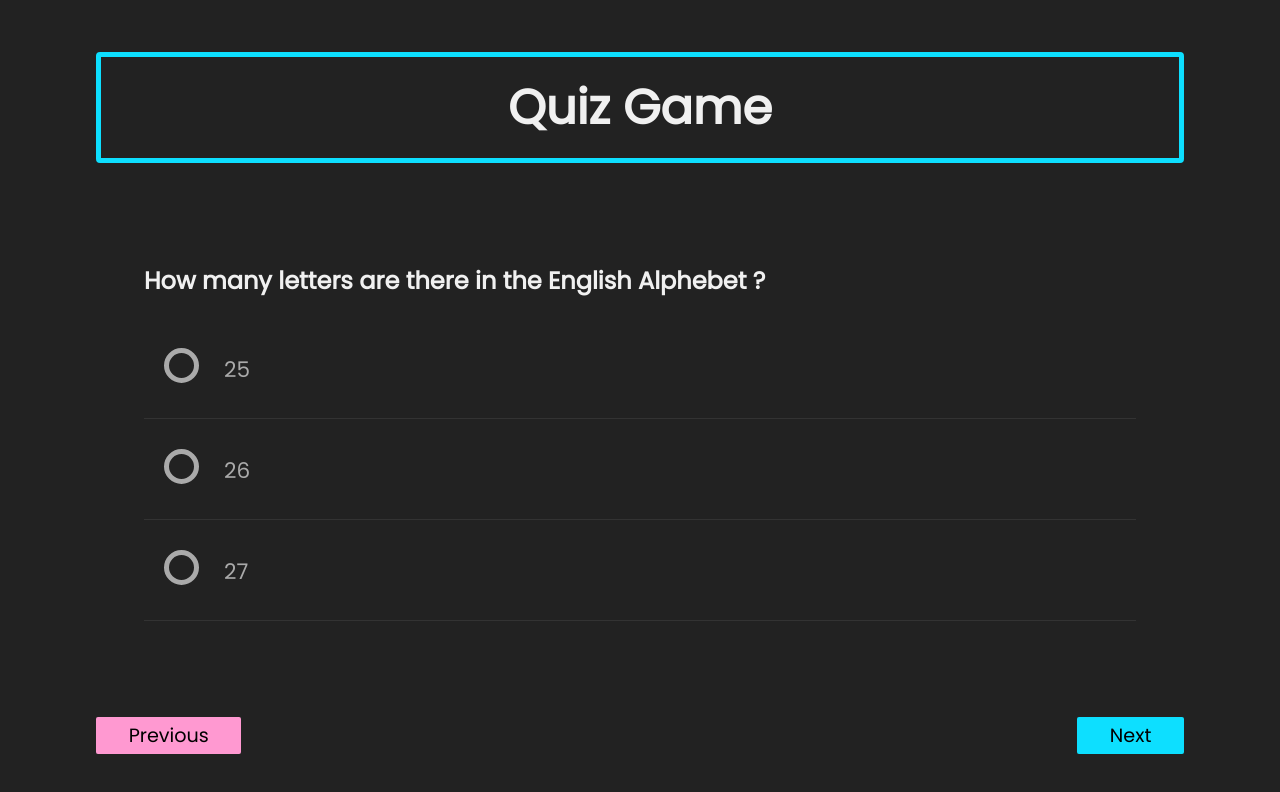
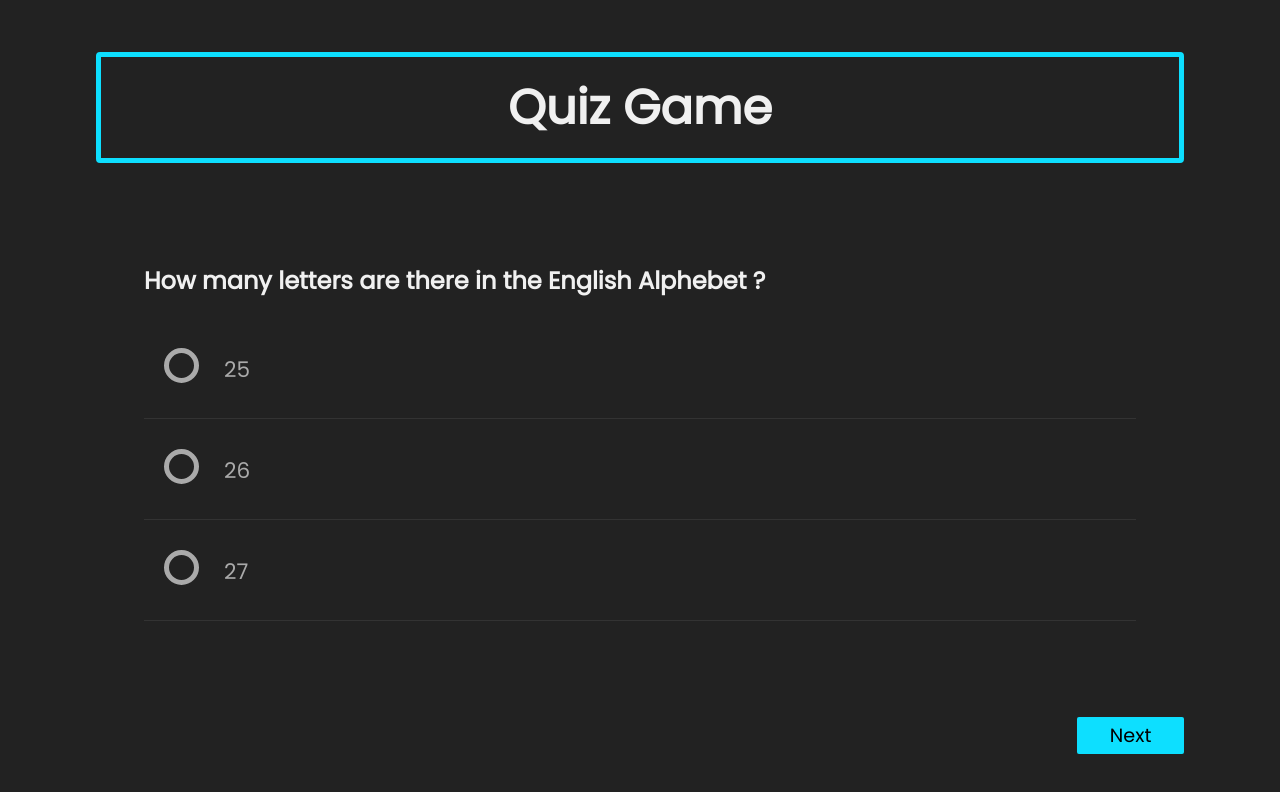
Before and after one commit to JineshiW/Wordverse-SDGP, a React (Create React App) app: page /quiz in a window 1280 px wide. Shown: the top 792 px of the page. Built offline with nearby package versions, Linux system fonts and the light colour scheme.

Commit message:
fixed bug in Previous button in Quiz page

```diff
--- a/src/components/Quiz.js
+++ b/src/components/Quiz.js
@@ -65,7 +65,7 @@ export default function Quiz() {
 
       {/* adding buttons for next and previous */}
       <div className='grid'>
-        <button className='btn prev' onClick={onPrev}>Previous</button>
+        {trace>0 ? <button className='btn prev' onClick={onPrev}>Previous</button> : <div></div>}
         <button className='btn next' onClick={onNext}>Next</button>
       </div>
     </div>
```
